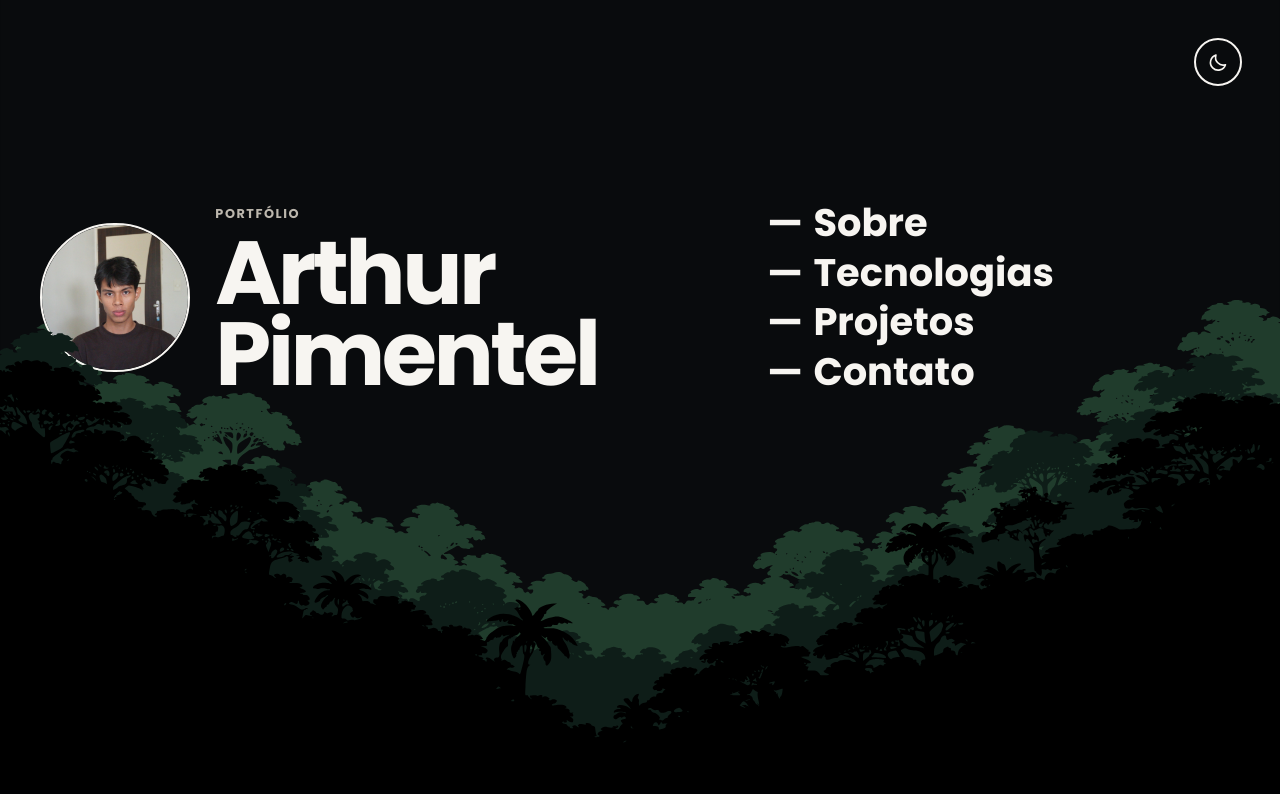
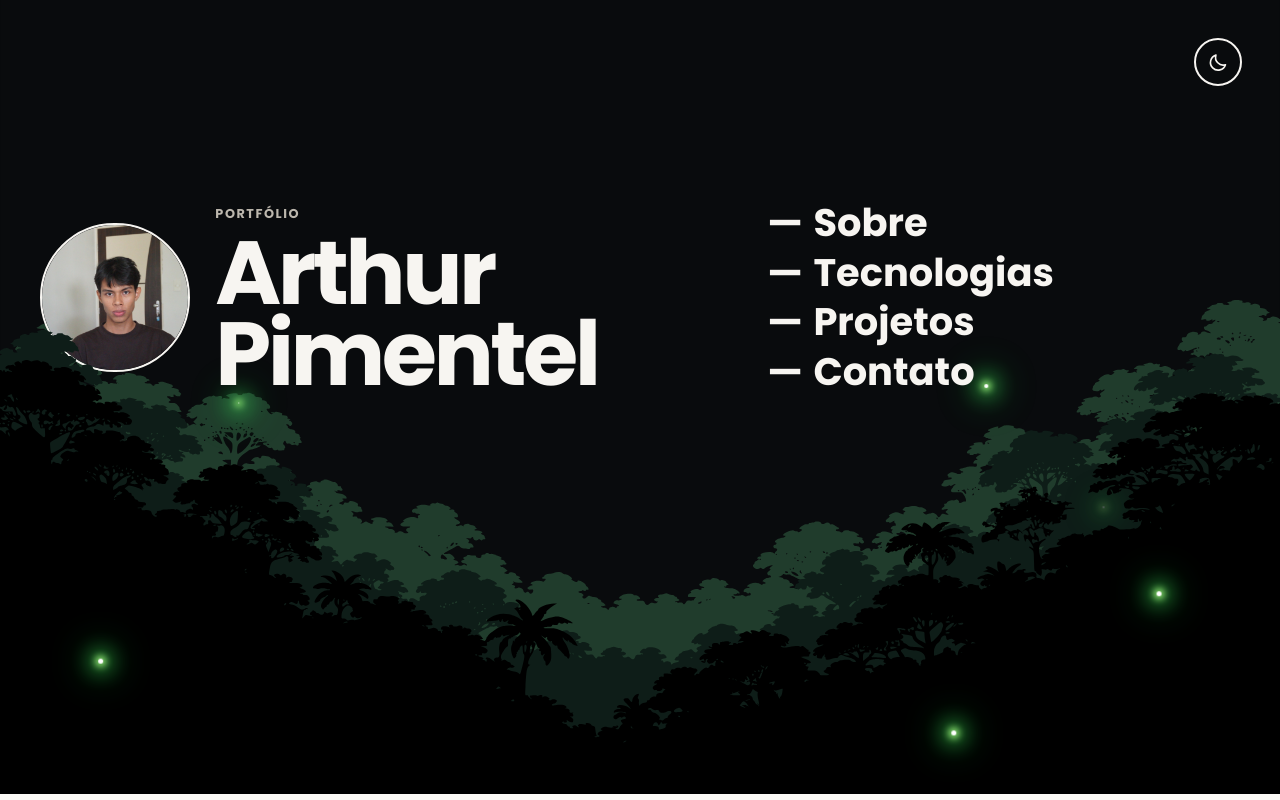
Before and after one commit to Covil-Works/Portifolio-Covil, a React (Vite) app: page / in a window 1280 px wide. Both pictures are taken after a click on the button 1217 px from the left and 62 px from the top of the page. Shown: the top 800 px of the page. Built offline with nearby package versions, Linux system fonts and the light colour scheme.

Commit message:
feat(hero): adiciona vagalumes no modo escuro

```diff
--- a/src/App.jsx
+++ b/src/App.jsx
@@ -156,6 +156,19 @@ function App() {
           </div>
         ))}
 
+        <div className="hero__fireflies hero__fireflies--between-back" aria-hidden="true">
+          <span className="hero__firefly hero__firefly--1" />
+          <span className="hero__firefly hero__firefly--2" />
+        </div>
+        <div className="hero__fireflies hero__fireflies--between-front" aria-hidden="true">
+          <span className="hero__firefly hero__firefly--3" />
+        </div>
+        <div className="hero__fireflies hero__fireflies--foreground" aria-hidden="true">
+          <span className="hero__firefly hero__firefly--4" />
+          <span className="hero__firefly hero__firefly--5" />
+          <span className="hero__firefly hero__firefly--6" />
+        </div>
+
         <button
           className="theme-toggle"
           type="button"
--- a/src/styles/global.css
+++ b/src/styles/global.css
@@ -141,6 +141,61 @@ a { color: inherit; }
 .hero__stack-image--dark { opacity: 0; }
 .hero[data-theme="dark"] .hero__stack-image--light { opacity: 0; }
 .hero[data-theme="dark"] .hero__stack-image--dark { opacity: 1; }
+.hero__fireflies {
+  position: absolute;
+  inset: 0;
+  pointer-events: none;
+  visibility: hidden;
+  opacity: 0;
+  transition: opacity 650ms cubic-bezier(0.22, 1, 0.36, 1), visibility 0s linear 650ms;
+}
+.hero[data-theme="dark"] .hero__fireflies {
+  visibility: visible;
+  opacity: 1;
+  transition-delay: 0s;
+}
+.hero__fireflies--between-back { z-index: 3; }
+.hero__fireflies--between-front { z-index: 5; }
+.hero__fireflies--foreground { z-index: 6; }
+.hero__firefly {
+  position: absolute;
+  top: var(--firefly-y);
+  left: var(--firefly-x);
+  width: var(--firefly-size, 5px);
+  aspect-ratio: 1;
+  animation: firefly-drift var(--firefly-drift-duration) linear infinite;
+}
+.hero__firefly::before {
+  position: absolute;
+  inset: 0;
+  border-radius: 50%;
+  background: #fff;
+  box-shadow:
+    0 0 7px 3px rgb(166 255 130 / 90%),
+    0 0 20px 9px rgb(74 255 101 / 48%),
+    0 0 38px 15px rgb(35 207 84 / 20%);
+  content: "";
+  animation: firefly-blink var(--firefly-blink-duration) ease-in-out var(--firefly-blink-delay, 0s) infinite;
+}
+.hero__firefly--1 { --firefly-x: 18%; --firefly-y: 47%; --firefly-size: 1px; --firefly-drift-duration: 12.4s; --firefly-blink-duration: 4.1s; --firefly-blink-delay: -1.2s; --drift-x-1: 28px; --drift-y-1: -18px; --drift-x-2: -20px; --drift-y-2: 24px; --drift-x-3: 16px; --drift-y-3: 31px; }
+.hero__firefly--2 { --firefly-x: 76%; --firefly-y: 52%; --firefly-size: 4px; --firefly-drift-duration: 15.2s; --firefly-blink-duration: 5.3s; --firefly-blink-delay: -3.4s; --drift-x-1: -34px; --drift-y-1: 16px; --drift-x-2: 21px; --drift-y-2: -27px; --drift-x-3: -18px; --drift-y-3: -35px; }
+.hero__firefly--3 { --firefly-x: 88%; --firefly-y: 61%; --firefly-size: 2px; --firefly-drift-duration: 10.8s; --firefly-blink-duration: 3.7s; --firefly-blink-delay: -0.8s; --drift-x-1: -26px; --drift-y-1: -23px; --drift-x-2: 12px; --drift-y-2: 19px; --drift-x-3: -31px; --drift-y-3: 28px; }
+.hero__firefly--4 { --firefly-x: 8%; --firefly-y: 82%; --firefly-size: 5px; --firefly-drift-duration: 13.7s; --firefly-blink-duration: 4.8s; --firefly-blink-delay: -2.1s; --drift-x-1: 38px; --drift-y-1: -22px; --drift-x-2: 17px; --drift-y-2: 30px; --drift-x-3: -24px; --drift-y-3: -14px; }
+.hero__firefly--5 { --firefly-x: 91%; --firefly-y: 78%; --firefly-size: 5px; --firefly-drift-duration: 16.1s; --firefly-blink-duration: 5.6s; --firefly-blink-delay: -4.3s; --drift-x-1: -42px; --drift-y-1: 20px; --drift-x-2: -13px; --drift-y-2: -34px; --drift-x-3: 26px; --drift-y-3: 11px; }
+.hero__firefly--6 { --firefly-x: 73%; --firefly-y: 89%; --firefly-size: 5px; --firefly-drift-duration: 11.6s; --firefly-blink-duration: 4.4s; --firefly-blink-delay: -1.7s; --drift-x-1: 31px; --drift-y-1: -29px; --drift-x-2: -25px; --drift-y-2: -12px; --drift-x-3: 18px; --drift-y-3: 24px; }
+@keyframes firefly-drift {
+  0%, 100% { transform: translate3d(0, 0, 0); }
+  24% { transform: translate3d(var(--drift-x-1), var(--drift-y-1), 0); }
+  53% { transform: translate3d(var(--drift-x-2), var(--drift-y-2), 0); }
+  78% { transform: translate3d(var(--drift-x-3), var(--drift-y-3), 0); }
+}
+@keyframes firefly-blink {
+  0%, 58%, 100% { opacity: 1; filter: brightness(1); }
+  64% { opacity: 0.38; filter: brightness(0.72); }
+  70% { opacity: 0.92; filter: brightness(1.08); }
+  76% { opacity: 0.55; filter: brightness(0.82); }
+  84% { opacity: 1; filter: brightness(1); }
+}
 @media (min-width: 761px) {
   .hero__stack { right: -5px; left: -5px; }
   .hero__layer { transform: translate3d(0, calc(var(--hero-content-offset-y) + var(--hero-scroll-offset, 0px)), 0); }
@@ -337,6 +392,7 @@ aside p { margin: 0; color: var(--muted); line-height: 1.5; }
 }
 @media (prefers-reduced-motion: reduce) {
   .hero__bird { animation: none; }
+  .hero__firefly, .hero__firefly::before { animation: none; }
   .hero__bird--1 { left: 20%; }
   .hero__bird--2 { left: 48%; }
   .hero__bird--3 { left: 76%; }
```
